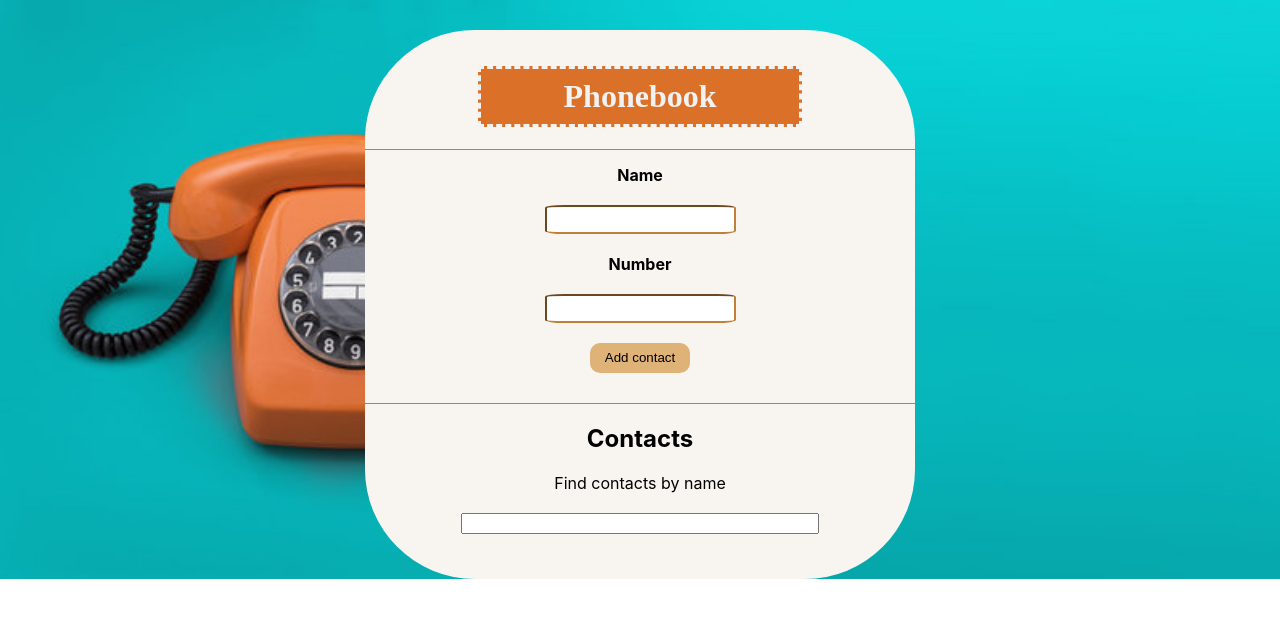
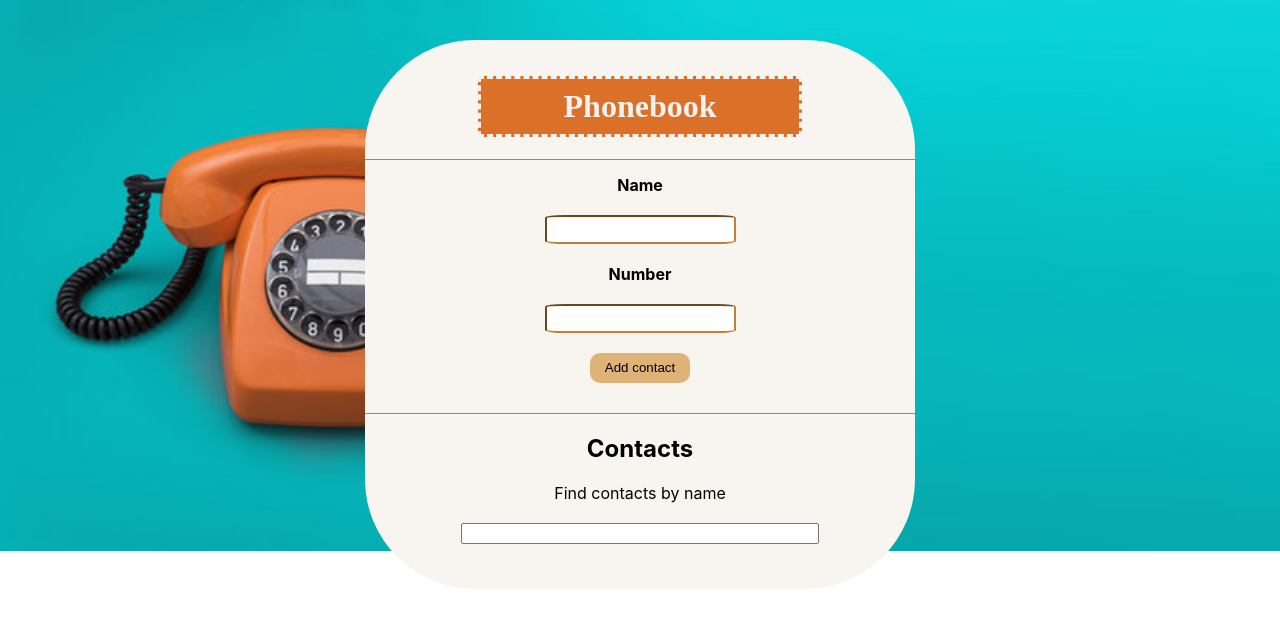
Before and after one commit to RuslanaLogosha/goit-react-hw-07-phonebook, a React app: page / in a window 1280 px wide. Built offline with nearby package versions, Linux system fonts and the light colour scheme; data requests are answered from the project's data file.

Commit message:
fixes styles for bg image

```diff
--- a/src/components/app.module.css
+++ b/src/components/app.module.css
@@ -1,7 +1,6 @@
 .container {
   background-color: #f8f5f1;
-  background-size: cover;
-  margin-top: 30px;
+  margin-top: 40px;
   margin-left: auto;
   margin-right: auto;
   padding-top: 15px;
--- a/src/index.css
+++ b/src/index.css
@@ -7,7 +7,8 @@ body {
   -moz-osx-font-smoothing: grayscale;
   background-image: url('/src/images/phone.jpg');
   background-repeat: no-repeat;
-  background-size: cover;
+  background-attachment: fixed;
+  background-size: contain;
 }
 
 code {
```
